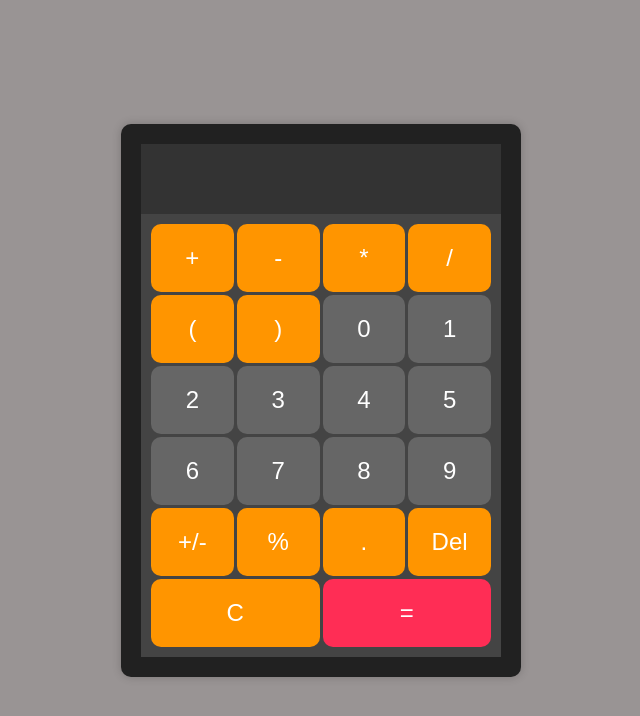
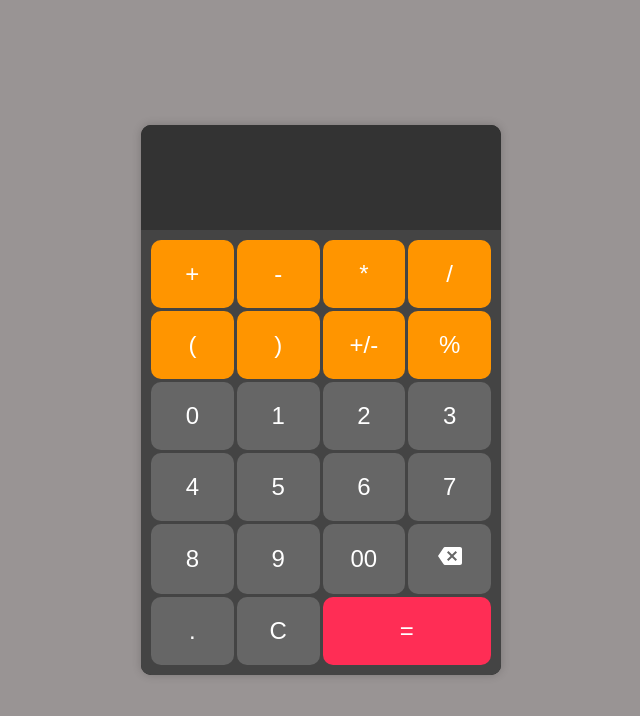
Before and after one commit to Nkbalaji2002/Temp-Ctrl-App, a React (Vite) app: page / in a window 1280 px wide. Shown: the top 716 px of the page, without its empty margins (319-959 px from the left). Built offline with nearby package versions, Linux system fonts and the light colour scheme.

Commit message:
add some features

```diff
--- a/src/components/Calc.css
+++ b/src/components/Calc.css
@@ -8,7 +8,6 @@
   box-shadow: 0 0 10px rgba(0, 0, 0, 0.2);
   width: 360px;
   overflow: hidden;
-  padding: 20px;
 }
 
 .display {
@@ -16,15 +15,15 @@
   display: flex;
   justify-content: flex-end;
   align-items: center;
-  padding: 10px;
+  padding: 15px;
   font-size: 2rem;
   color: white;
-  height: 50px;
+  height: 75px;
 }
 
 .buttons {
   display: grid;
-  grid-template-columns: repeat(4, 1fr);
+  grid-template-columns: repeat(4, 2fr);
   gap: 3px;
   background-color: #444;
   padding: 10px;
@@ -41,19 +40,12 @@ button {
   transition: background-color 0.2s, transform 0.2s;
 }
 
-button:hover {
-  background-color: #555;
-}
-
 .operator {
   background-color: #ff9500;
 }
 
-.operator:hover {
-  background-color: #e57400;
-}
-
-.clear, .equals {
+.clear,
+.equals {
   grid-column: span 2;
 }
 
@@ -61,6 +53,16 @@ button:hover {
   background-color: #ff2d55;
 }
 
+button:hover {
+  background-color: #555;
+}
+
+
+.operator:hover {
+  background-color: #e57400;
+}
+
+
 .equals:hover {
   background-color: #d8204d;
 }
--- a/src/components/Calc.tsx
+++ b/src/components/Calc.tsx
@@ -1,11 +1,12 @@
 import React, { useState } from "react";
 import "./Calc.css";
 import * as math from "mathjs";
+import { Backspace } from "@mui/icons-material";
 
 const Calc: React.FC = () => {
   const [input, setInput] = useState<string>("");
 
-  const numbers = [0, 1, 2, 3, 4, 5, 6, 7, 8, 9];
+  const numbers = ["0", "1", "2", "3", "4", "5", "6", "7", "8", "9", "00"];
   const operators = ["+", "-", "*", "/", "(", ")"];
 
   const handleButtonClick = (value: string) => {
@@ -58,6 +59,7 @@ const Calc: React.FC = () => {
           <span className="input-display">{input}</span>
         </div>
         <div className="buttons">
+          {/* operator of buttons */}
           {operators.map((operator) => (
             <button
               key={operator}
@@ -67,11 +69,7 @@ const Calc: React.FC = () => {
               {operator}
             </button>
           ))}
-          {numbers.map((num) => (
-            <button key={num} onClick={() => handleButtonClick(num.toString())}>
-              {num}
-            </button>
-          ))}
+
           <button
             className="operator"
             onClick={handleTogglePositiveandNegative}
@@ -81,15 +79,19 @@ const Calc: React.FC = () => {
           <button className="operator" onClick={handlePercentage}>
             %
           </button>
-          <button className="operator" onClick={handleAddDecimal}>
-            .
+
+          {/* numbers of buttons */}
+          {numbers.map((num) => (
+            <button key={num} onClick={() => handleButtonClick(num.toString())}>
+              {num}
+            </button>
+          ))}
+
+          <button onClick={handleDelete}>
+            <Backspace />
           </button>
-          <button className="operator" onClick={handleDelete}>
-            Del
-          </button>
-          <button className="operator clear" onClick={handleReset}>
-            C
-          </button>
+          <button onClick={handleAddDecimal}>.</button>
+          <button onClick={handleReset}>C</button>
           <button className="equals" onClick={handleCalculate}>
             =
           </button>
```
